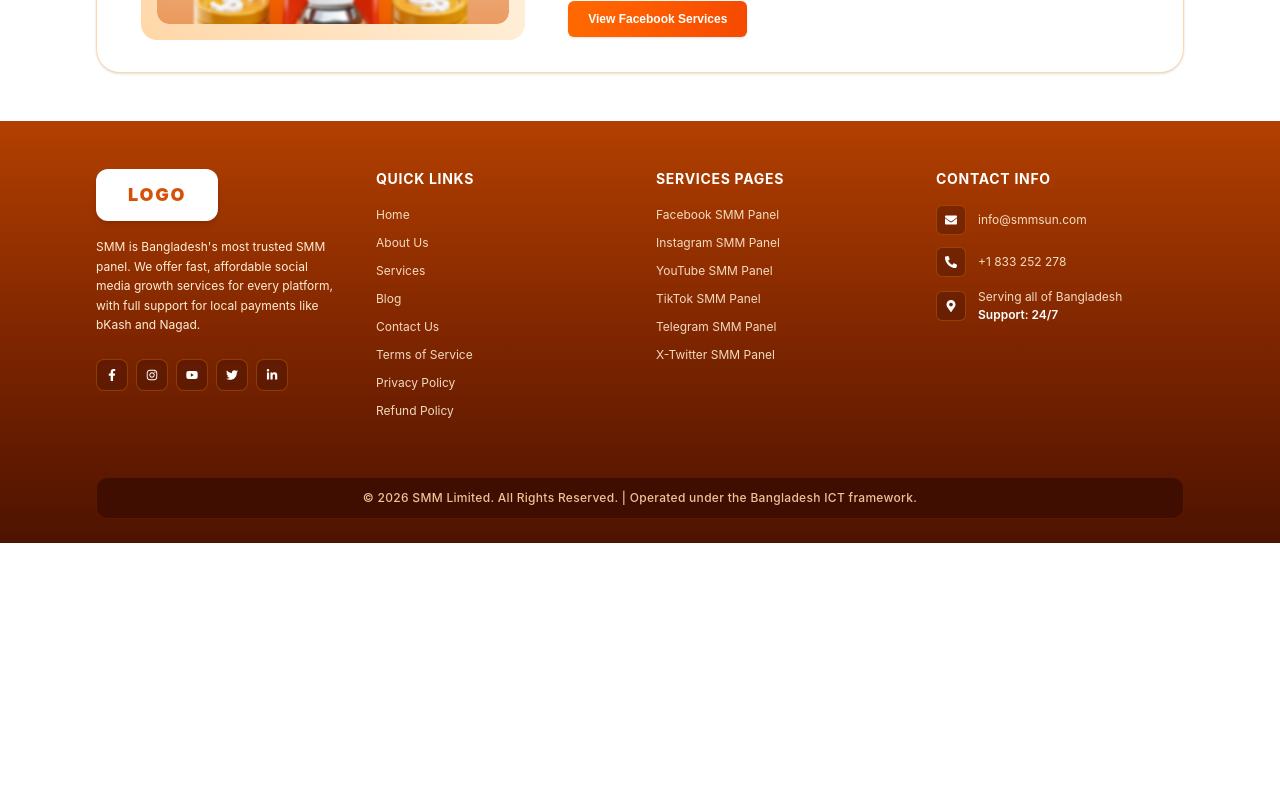
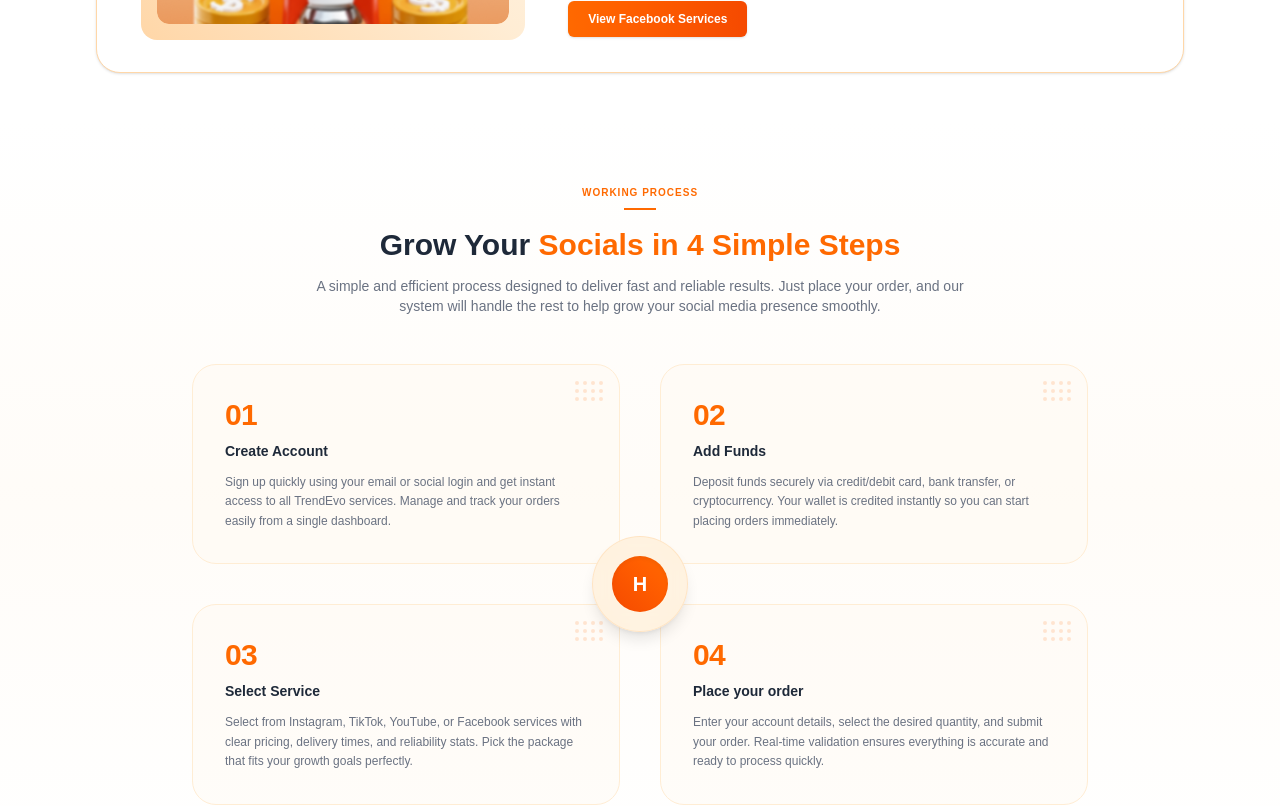
Before and after one commit to NusratTabassum3/Inforisen, a React (Vite) app: page / in a window 1280 px wide. Shown: the part 1540-2346 px from the top of the page. Before the commit the page ends 2083 px from the top, so only its background shows below. Built offline with nearby package versions, Linux system fonts and the light colour scheme.

Commit message:
Working section done

```diff
--- /dev/null
+++ b/src/component/home/HowItWorks.jsx
@@ -0,0 +1,70 @@
+import { workingStepsData } from "../../data/steps";
+import Container from "../common/Container";
+import SectionTitle from "../common/SectionTitle";
+
+const HowItWorks = () => {
+  return (
+    <section className="py-16 bg-gradient-to-b from-white via-orange-50/40 to-white relative overflow-hidden">
+      <Container>
+        {/* Section Header */}
+        <SectionTitle
+          eyebrow="WORKING PROCESS"
+          title="Grow Your"
+          highlight="Socials in 4 Simple Steps"
+          description="A simple and efficient process designed to deliver fast and reliable results. Just place your order, and our system will handle the rest to help grow your social media presence smoothly."
+        />
+
+        {/* Steps Grid Container */}
+        <div className="mt-12 relative max-w-4xl mx-auto">
+          {/* Center Logo/Badge (Only visible on Desktop/Tablet) */}
+          <div className="hidden md:flex absolute top-1/2 left-1/2 -translate-x-1/2 -translate-y-1/2 z-10 items-center justify-center">
+            <div className="w-20 h-20 sm:w-24 sm:h-24 rounded-full bg-orange-100/70 p-3 backdrop-blur-sm border border-orange-200/50 flex items-center justify-center shadow-lg">
+              <div className="w-12 h-12 sm:w-14 sm:h-14 rounded-full bg-gradient-to-tr from-orange-600 to-orange-500 flex items-center justify-center text-white font-black text-xl shadow-inner">
+                H
+              </div>
+            </div>
+          </div>
+
+          {/* 2x2 Grid for Desktop & Tablet, Single column for Mobile */}
+          <div className="grid grid-cols-1 md:grid-cols-2 gap-6 lg:gap-10">
+            {workingStepsData.map((step) => (
+              <div
+                key={step.id}
+                className="relative bg-orange-50/30 border border-orange-100 rounded-3xl p-6 sm:p-8 hover:shadow-md transition-shadow duration-300"
+              >
+                {/* Dotted Grid Decoration Background */}
+                <div className="absolute top-4 right-4 opacity-15 pointer-events-none">
+                  <div className="grid grid-cols-4 gap-1">
+                    {[...Array(12)].map((_, i) => (
+                      <span
+                        key={i}
+                        className="w-1 h-1 bg-orange-500 rounded-full"
+                      ></span>
+                    ))}
+                  </div>
+                </div>
+
+                {/* Step Number */}
+                <h3 className="text-3xl font-extrabold text-orange-500 tracking-tight">
+                  {step.id}
+                </h3>
+
+                {/* Step Title */}
+                <h4 className="text-sm font-bold text-gray-800 mt-2 mb-3">
+                  {step.title}
+                </h4>
+
+                {/* Step Description */}
+                <p className="text-xs text-gray-500 leading-relaxed">
+                  {step.desc}
+                </p>
+              </div>
+            ))}
+          </div>
+        </div>
+      </Container>
+    </section>
+  );
+};
+
+export default HowItWorks;
--- /dev/null
+++ b/src/data/steps.js
@@ -0,0 +1,22 @@
+export const workingStepsData = [
+  {
+    id: "01",
+    title: "Create Account",
+    desc: "Sign up quickly using your email or social login and get instant access to all TrendEvo services. Manage and track your orders easily from a single dashboard.",
+  },
+  {
+    id: "02",
+    title: "Add Funds",
+    desc: "Deposit funds securely via credit/debit card, bank transfer, or cryptocurrency. Your wallet is credited instantly so you can start placing orders immediately.",
+  },
+  {
+    id: "03",
+    title: "Select Service",
+    desc: "Select from Instagram, TikTok, YouTube, or Facebook services with clear pricing, delivery times, and reliability stats. Pick the package that fits your growth goals perfectly.",
+  },
+  {
+    id: "04",
+    title: "Place your order",
+    desc: "Enter your account details, select the desired quantity, and submit your order. Real-time validation ensures everything is accurate and ready to process quickly.",
+  },
+];
--- a/src/pages/Home.jsx
+++ b/src/pages/Home.jsx
@@ -1,4 +1,5 @@
 import Hero from "../component/home/Hero";
+import HowItWorks from "../component/home/HowItWorks";
 import Services from "../component/home/Services";
 import Stats from "../component/home/Stats";
 import Footer from "../component/layout/Footer";
@@ -12,6 +13,7 @@ function home() {
         <Hero />
         <Stats />
         <Services />
+        <HowItWorks />
       </main>
       <Footer />
     </div>
```
